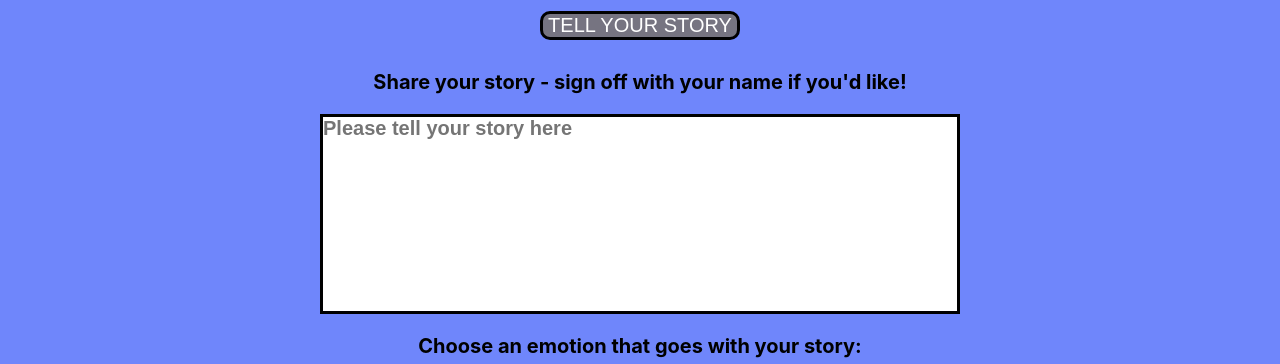
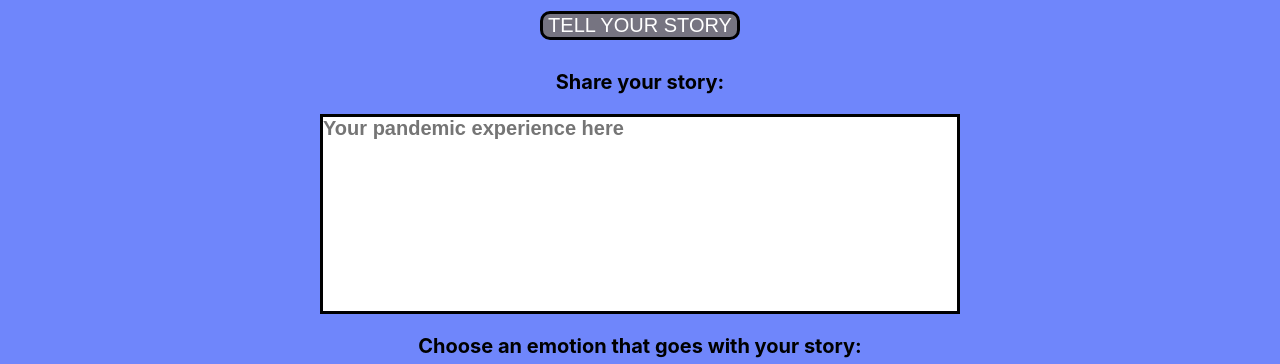
Before and after one commit to code-by-mandy/apart-together, a React (Create React App) app: page / in a window 1280 px wide. Both pictures are taken after a click on the button "TELL YOUR STORY". Shown: the part 282-646 px from the top of the page. Built offline with nearby package versions, Linux system fonts and the light colour scheme; no server answers; the database is empty.

Commit message:
story to component

```diff
--- a/package.json
+++ b/package.json
@@ -6,7 +6,7 @@
     "@testing-library/jest-dom": "^5.11.10",
     "@testing-library/react": "^11.2.6",
     "@testing-library/user-event": "^12.8.3",
-    "firebase": "^8.3.3",
+    "firebase": "^8.4.3",
     "react": "^17.0.2",
     "react-dom": "^17.0.2",
     "react-scripts": "4.0.3",
--- a/src/App.js
+++ b/src/App.js
@@ -1,6 +1,7 @@
 import firebase from './firebase';
 import Header from './Header';
 import Form from './Form';
+import Story from './Story';
 import Footer from './Footer';
 import './App.css';
 import { useState, useEffect } from 'react';
@@ -43,10 +44,7 @@ function App() {
           {
             stories.map((story) => {
               return(
-                <li tabIndex="0" key={story.date}>
-                  <h3>I am posting this story because I am feeling {story.emotion}</h3>
-                  <p>{story.post}</p>
-                </li>
+                <Story story={story}/>
               )
             })
           }
--- a/src/Form.js
+++ b/src/Form.js
@@ -38,12 +38,12 @@ function Form({closeForm}) {
     return(
         <form action="submit" onSubmit={submitStory}>
             {/* {input for user story} set userTale state value with onChange}*/}
-            <label htmlFor="story" name="story">Share your story - sign off with your name if you'd like!</label>
+            <label htmlFor="story" name="story">Share your story:</label>
             <textarea
                 type="text"
                 id="story"
                 name="story"
-                placeholder="Please tell your story here"
+                placeholder="Your pandemic experience here"
                 onChange={ (e) => setUserTale(e.target.value)}
                 required></textarea>
             {/* {input for select emotion, set storyEmotion state value with onChange} */}
@@ -61,7 +61,7 @@ function Form({closeForm}) {
                 <option value="mad">Madness</option>
                 <option value="grateful">Gratitude</option>
                 <option value="inspired">Inspiration</option>
-                <option value="...not sure">Not sure</option>
+                <option value="...other">Other</option>
             </select>
             <button type="submit">Submit your story</button>
         </form>
--- /dev/null
+++ b/src/Story.js
@@ -0,0 +1,12 @@
+const Story = ({story}) => {
+    return (
+        <>
+            <li tabIndex="0" key={story.date}>
+                    <h3>This story is about feeling {story.emotion}</h3>
+                    <p>{story.post}</p>
+            </li>
+        </>
+    )
+}
+
+export default Story;
```
Also changed, not shown: covidConfidentialPseudocode.txt (deleted), covidConfidentialWireframes.png (deleted), 1 other file (tests, documents, lock files or other folders).
